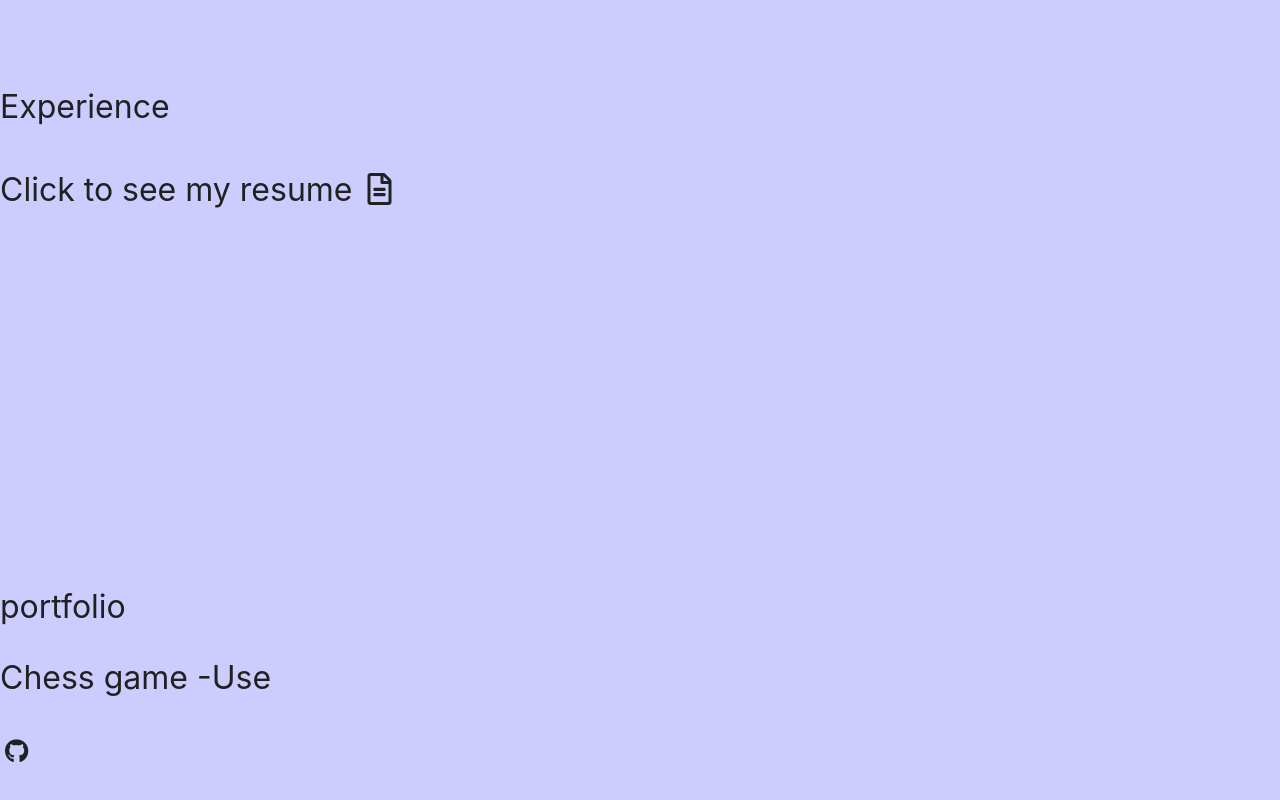
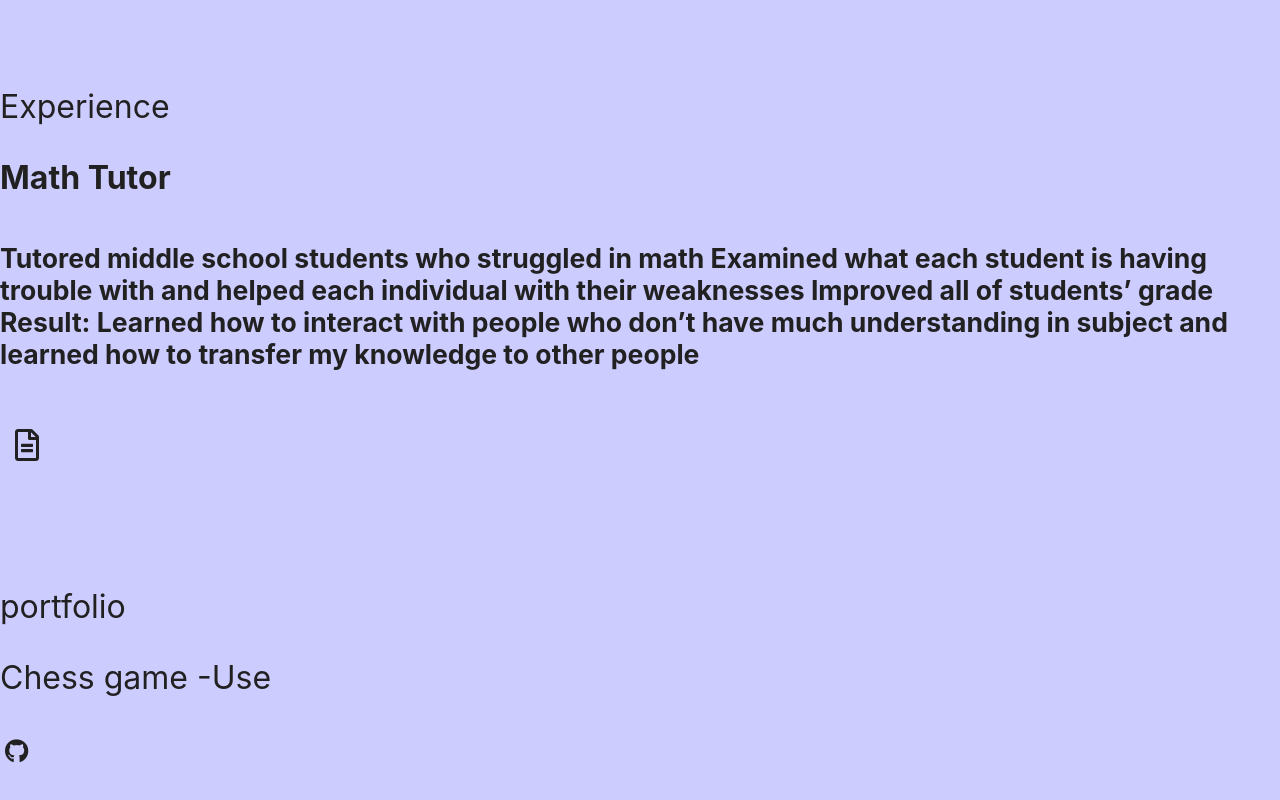
Before and after one commit to mikael1017/my-website, a React (Create React App) app: page / in a window 1280 px wide. Shown: the part 1014-1814 px from the top of the page. Built offline with nearby package versions, Linux system fonts and the light colour scheme.

Commit message:
added math tutor description

```diff
--- a/src/components/experience.js
+++ b/src/components/experience.js
@@ -21,7 +21,17 @@ function Experience() {
           target="_blank"
           rel="noopener noreferrer"
         >
-          Click to see my resume
+          <div>
+            <b>Math Tutor</b>
+            <h5 id="tutorDescription">
+              Tutored middle school students who struggled in math Examined what
+              each student is having trouble with and helped each individual
+              with their weaknesses Improved all of students’ grade Result:
+              Learned how to interact with people who don’t have much
+              understanding in subject and learned how to transfer my knowledge
+              to other people
+            </h5>
+          </div>
           <i
             class="far fa-file-alt"
             onMouseEnter={highlight}
```
